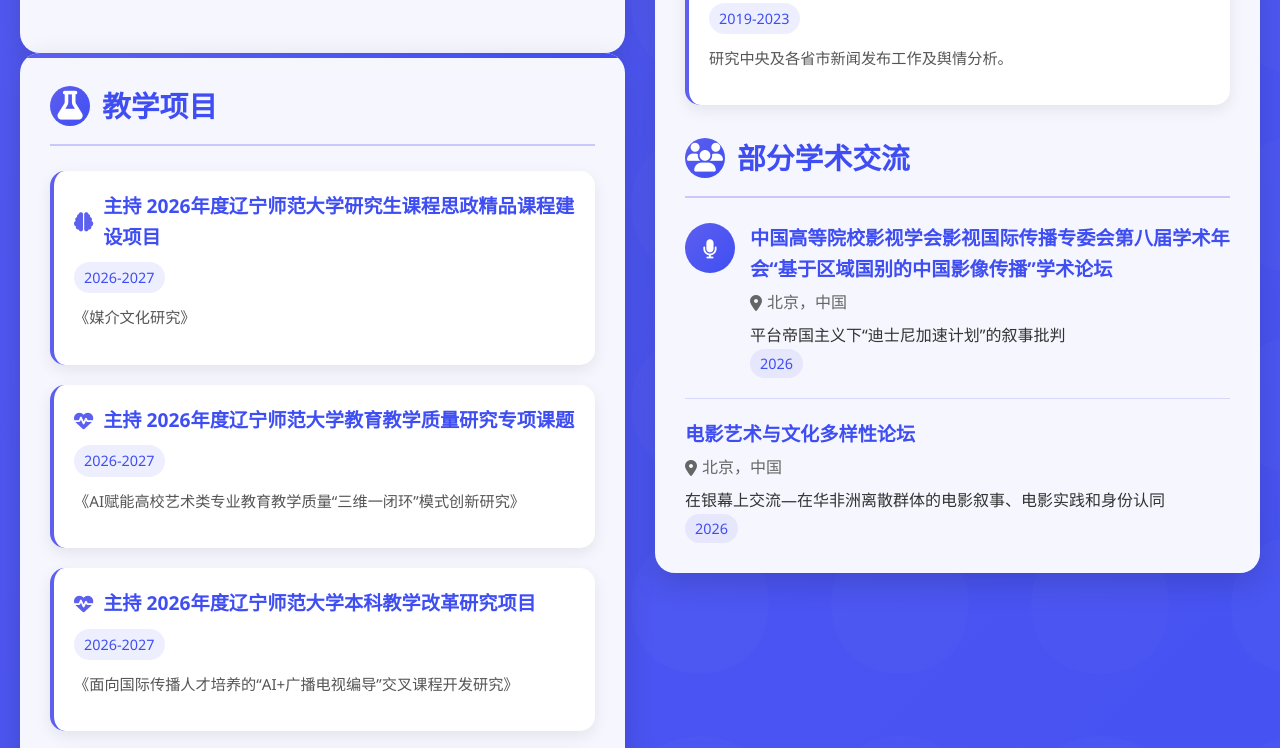
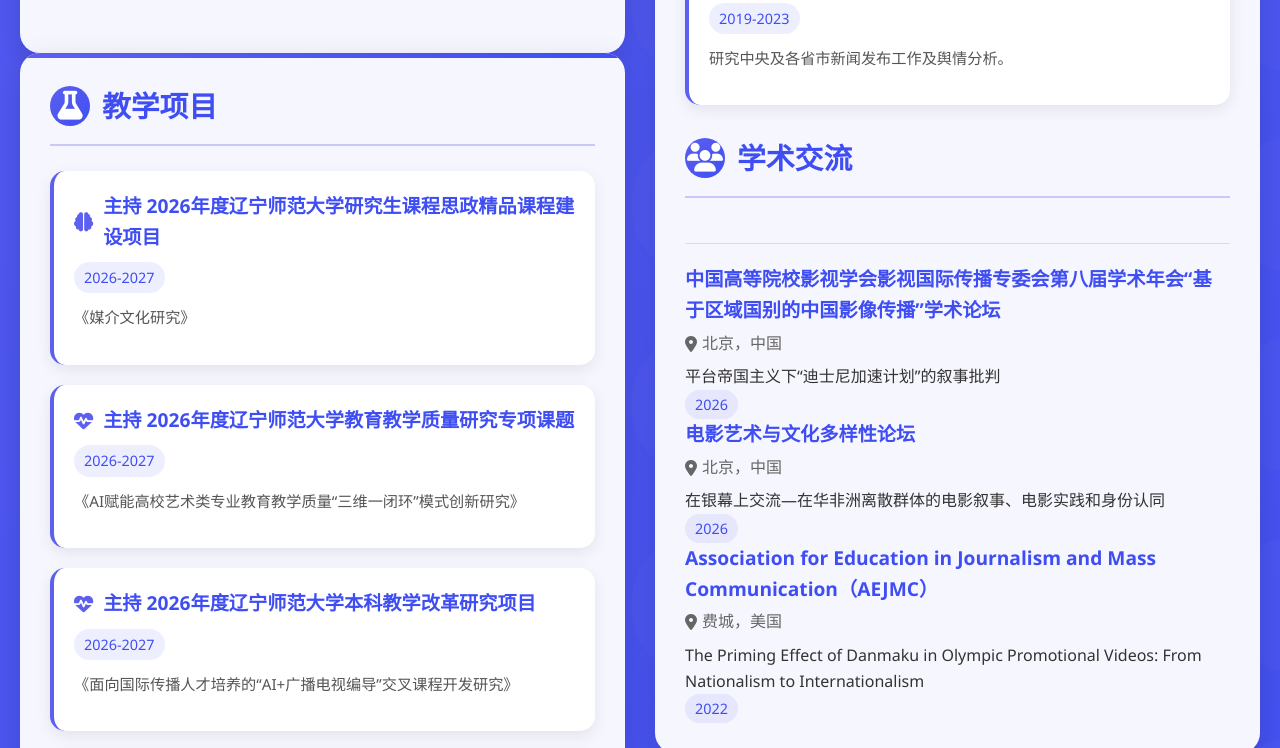
Before and after one commit to JillJiTuo/JillJiTuo.github.io, a plain HTML site: page index.html in a window 1280 px wide. Shown: the part 2295-3043 px from the top of the page. Drawn offline with Linux system fonts and the light colour scheme.

Commit message:
Update index.html

```diff
--- a/index.html
+++ b/index.html
@@ -701,10 +701,8 @@
                         </div>
                     </div>
 
-                    <h2 class="card-title" style="margin-top: 30px;"><i class="fas fa-users"></i>部分学术交流</h2>
+                    <h2 class="card-title" style="margin-top: 30px;"><i class="fas fa-users"></i>学术交流</h2>
                     <div class="conference-item">
-                        <div class="conference-icon">
-                            <i class="fas fa-microphone"></i>
                     </div>
                     <div class="conference-details">
                             <h3 class="conference-title">中国高等院校影视学会影视国际传播专委会第八届学术年会“基于区域国别的中国影像传播”学术论坛</h3>
@@ -713,7 +711,6 @@
                             </div>
                             <p>平台帝国主义下“迪士尼加速计划”的叙事批判</p>
                             <span class="conference-date">2026</span>
-                                 </div>
                     </div>
                         <div class="conference-details">
                             <h3 class="conference-title">电影艺术与文化多样性论坛</h3>
@@ -722,7 +719,6 @@
                             </div>
                             <p>在银幕上交流—在华非洲离散群体的电影叙事、电影实践和身份认同</p>
                             <span class="conference-date">2026</span>
-                              </div>
                     </div>
                         <div class="conference-details">
                             <h3 class="conference-title">Association for Education in Journalism and Mass Communication（AEJMC）</h3>
```
